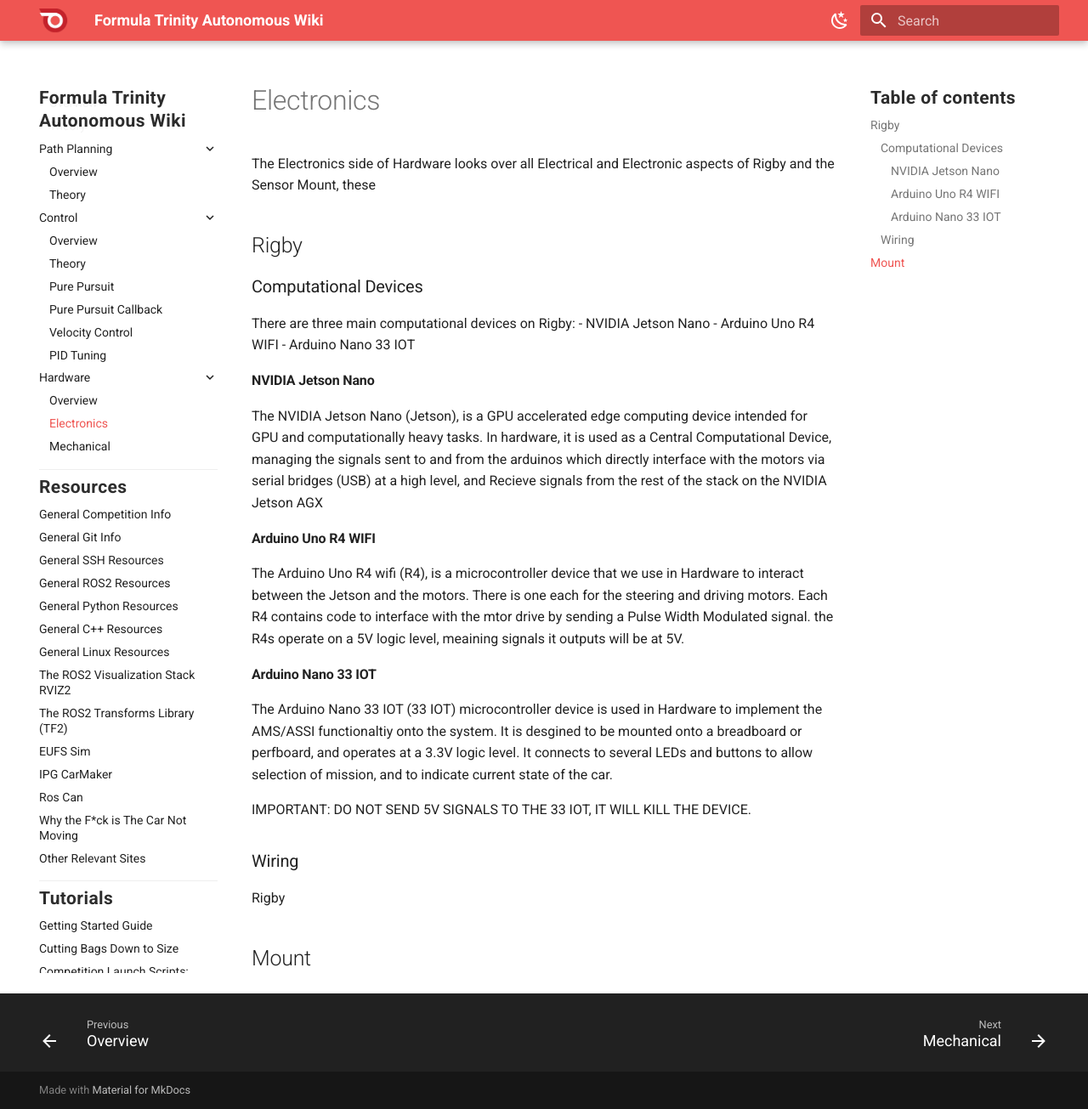
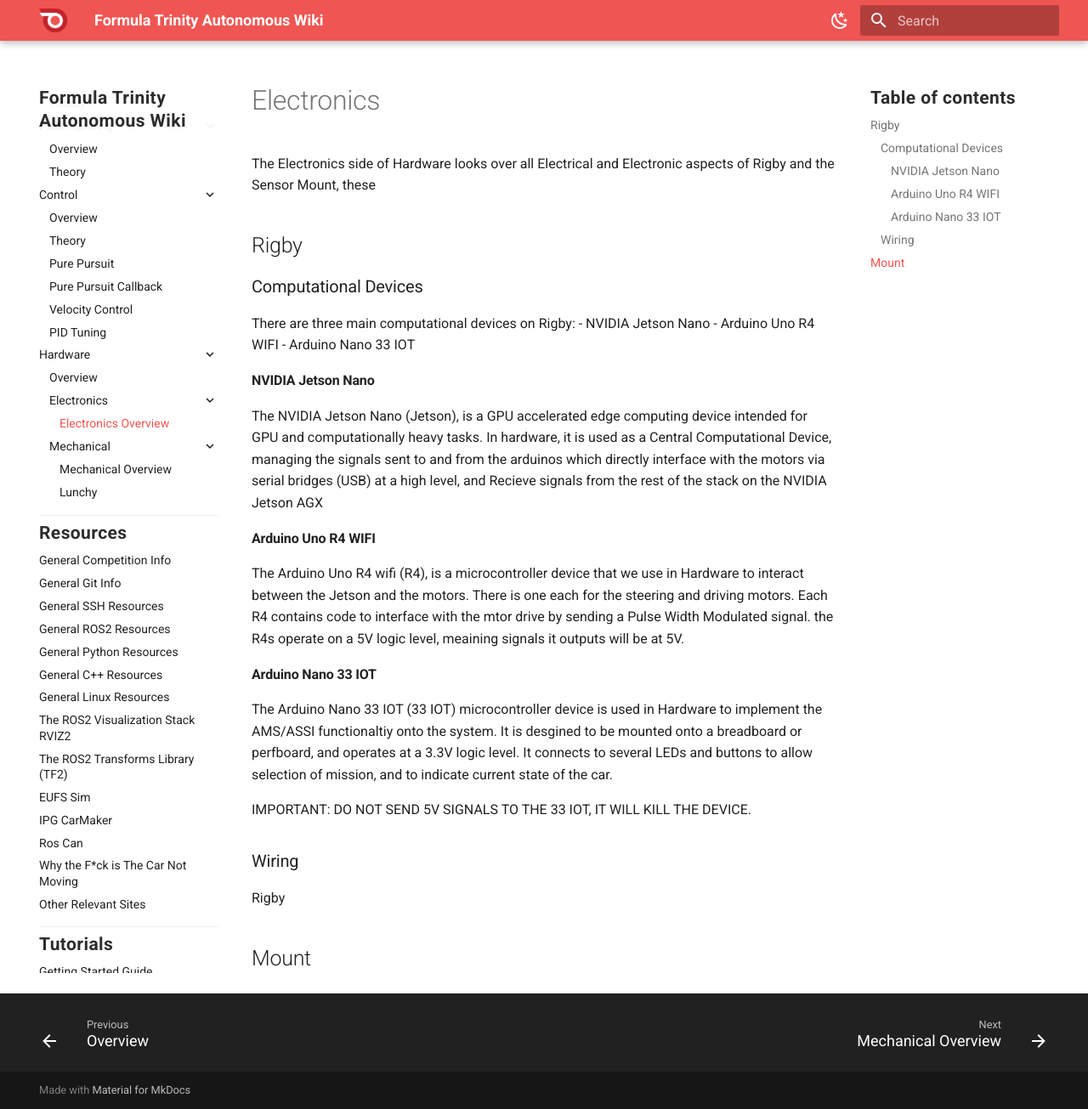
Before and after one commit to FT-Autonomous/ft_docs_2.0, an MkDocs documentation site: the page built from docs/departments/hardware/electronics/electronics_overview.md, in a window 1280 px wide and 1305 px high. Shown: the whole window at 85% size. Built offline with MkDocs 1.6.1 and Material for MkDocs 9.7.7, drawn with Linux system fonts in a browser that asks for light colours.

Commit message:
testing new hardware file configuration

```diff
--- a/mkdocs.yml
+++ b/mkdocs.yml
@@ -96,8 +96,11 @@ nav: # This is the structure of the sidebar
             - PID Tuning: departments/control/pid_tuning.md
       - Hardware:
             - Overview: departments/hardware/overview.md
-            - Electronics: departments/hardware/electronics.md
-            - Mechanical: departments/hardware/mechanical.md
+            - Electronics:
+                  - Electronics Overview: departments/hardware/electronics/electronics_overview.md
+            - Mechanical:
+                  - Mechanical Overview: departments/hardware/mechanical/mechanical_overview.md
+                  - Lunchy: departmehts/hardware/mechanical/lunchy.md
 
   - Resources:
       - General Competition Info: resources/competition.md
```
Also changed, not shown: docs/departments/hardware/mechanical/lunchy.md (added, +1 -0 lines), docs/departments/hardware/electronics/electronics_overview.md (renamed from docs/departments/hardware/electronics.md), docs/departments/hardware/mechanical/mechanical_overview.md (renamed from docs/departments/hardware/mechanical.md).
